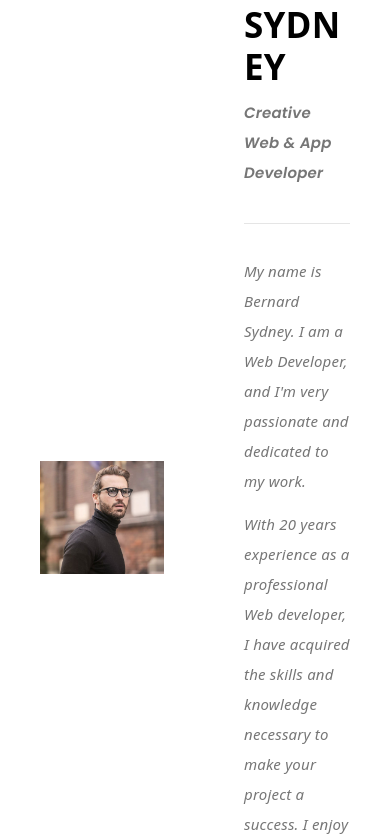
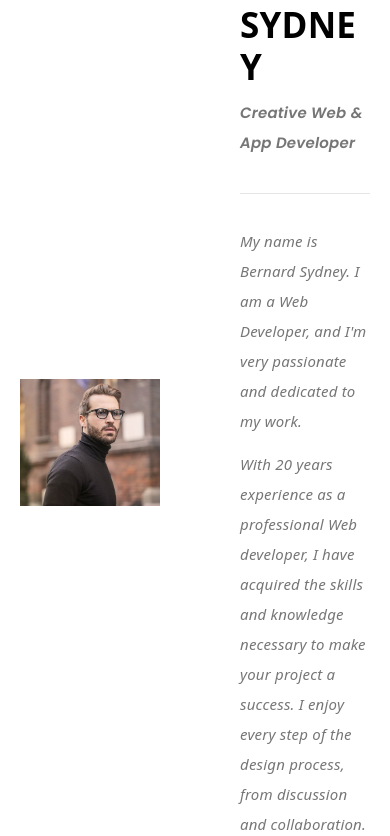
Before and after one commit to nar0va/final-project, a plain HTML site: page index.html in a window 390 px wide. Shown: the part 1164-2000 px from the top of the page. Drawn offline with nearby package versions, Linux system fonts and the light colour scheme.

Commit message:
Update style.css

```diff
--- a/css/style.css
+++ b/css/style.css
@@ -1096,3 +1096,10 @@ td {
 	width: 17px;
 	height: 17px;
 }
+
+/* MEDIA */
+@media (max-width: 1040px) {
+	.container {
+		padding: 0px 20px;
+	}
+}
```
